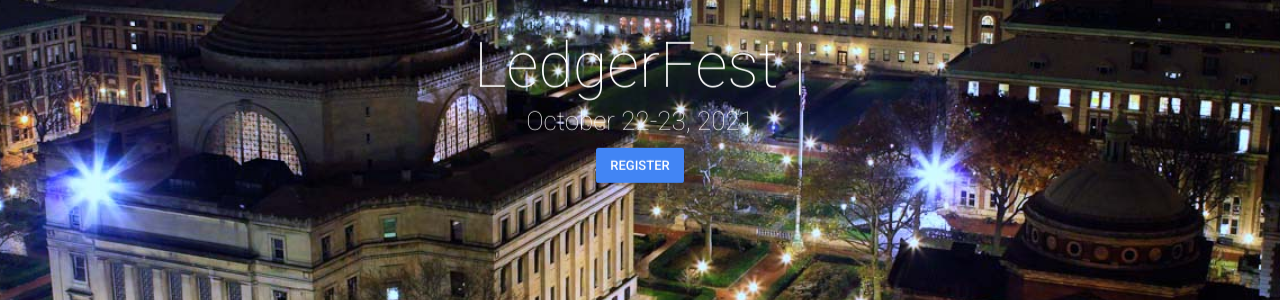
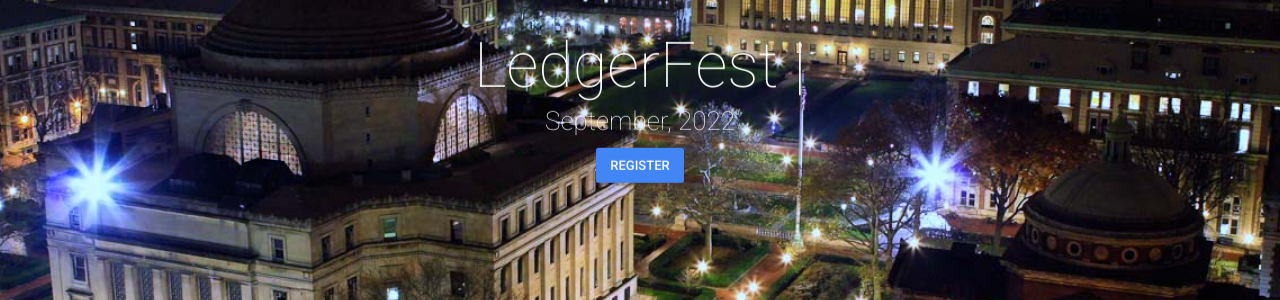
Before and after one commit to BlockchainAtColumbia/ledgerfest-2019, a Jekyll site: the page built from index.html, in a window 1280 px wide and 900 px high. Shown: the part 325-625 px from the top of the window. Built offline with Jekyll 4.4.1, drawn with Linux system fonts in a browser that asks for light colours; nearby versions of some CDN libraries; comment, search, counter and statistics services are not loaded; some of the changed text lies outside the part shown.

Commit message:
Working on changes for the 2022 site

```diff
--- a/_config.yml
+++ b/_config.yml
@@ -10,7 +10,7 @@ exclude: ['/automation/', 'README.md', 'LICENSE.txt', 'CNAME']
 
 
 # Site Settings
-title: "LedgerFest 2021"
+title: "LedgerFest 2022"
 email: "blockchain@columbia.edu"
 description: "LedgerFest is Blockchain@Columbia's annual crypto conference."
 baseurl: ""
@@ -51,9 +51,9 @@ rightNavigationButtons:
 # Hero Block
 heroImage: "cuview.jpg"
 heroTitle: "LedgerFest <typeout>"
-eventDate: "October 22-23, 2021"
-typeoutTextValues: '"", "2021"'
-typeoutFallback: "2021"
+eventDate: "September, 2022"
+typeoutTextValues: '"", "2022"'
+typeoutFallback: "2022"
 heroButtons:
  - {link: "https://www.eventbrite.com/e/blockchaincolumbia-ledgerfest-conference-tickets-184252673707", text: "Register"}
 # About Block
@@ -65,7 +65,7 @@ aboutBlock:
 # Statistic Block
 statisticBlockImage: "statistic.jpg"
 statisticBlock:
- - {count: "2", specialCharacter: "", info: "days", detail: ""}
+ - {count: "1", specialCharacter: "", info: "days", detail: ""}
  - {count: "25", specialCharacter: "+", info: "speakers", detail: ""}
 
 # Rockstar Speakers Block
@@ -102,7 +102,7 @@ mapMobileCenterCoordinates: "40.809984, -73.961386"
 # Tweets Feed Block
 tweetsFeedImage: "twitter-feed.jpg"
 tweetsFeedTitle: "What's Up?"
-twitterHashTag: "ledgerfest21"
+twitterHashTag: "ledgerfest22"
 
 # Partners Block
 organizersTitle: "Organizers"
```
